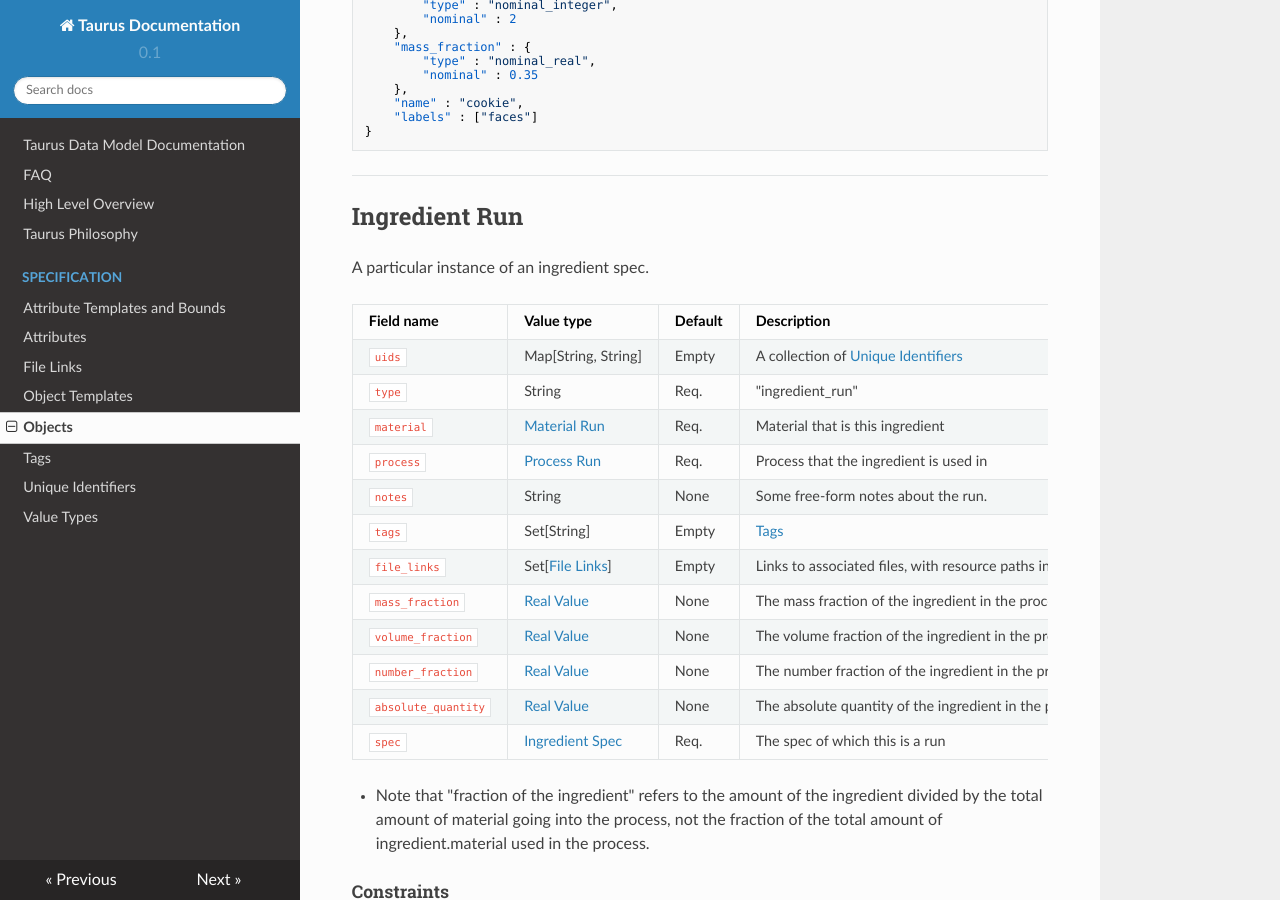
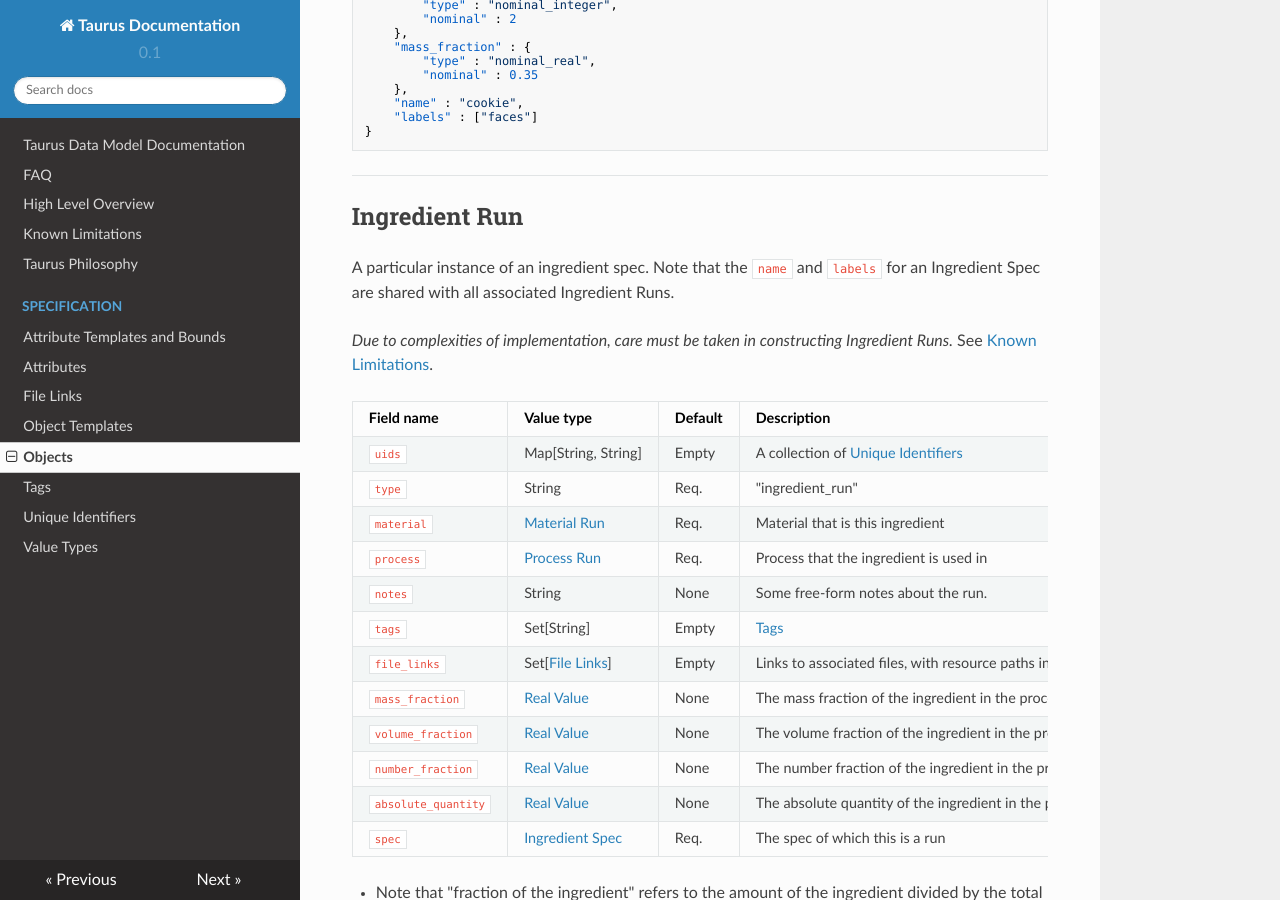
Before and after one commit to CitrineInformatics/gemd-docs, an MkDocs documentation site: the page built from docs/specification/objects.md, in a window 1280 px wide and 900 px high, scrolled down 6446 px. Built offline with MkDocs 1.6.1, drawn with Linux system fonts in a browser that asks for light colours; nearby versions of some CDN libraries.

Commit message:
Added known limitations documentation

```diff
--- a/docs/specification/objects.md
+++ b/docs/specification/objects.md
@@ -317,35 +317,37 @@
 ---
 ## Ingredient Run
 
-A particular instance of an ingredient spec.
+A particular instance of an ingredient spec. Note that the `name` and `labels` for an Ingredient Spec are shared with all associated Ingredient Runs.
 
-Field name | Value type | Default | Description
------------|------------|---------|------------
-`uids`         | Map[String, String] | Empty | A collection of [Unique Identifiers](../unique-identifiers)
-`type`         | String     | Req. | "ingredient_run"
-`material`     | [Material Run](./#material-run) | Req. | Material that is this ingredient
-`process`      | [Process Run](./#process-run) | Req. | Process that the ingredient is used in
-`notes`       | String     | None | Some free-form notes about the run.
-`tags`        | Set[String]| Empty | [Tags](../tags)
-`file_links`  | Set\[[File Links](../file-links)] | Empty | Links to associated files, with resource paths into the files API
-`mass_fraction` | [Real Value](../value-types#real-values) | None | The mass fraction of the ingredient in the process
-`volume_fraction` | [Real Value](../value-types#real-values) | None | The volume fraction of the ingredient in the process
-`number_fraction` | [Real Value](../value-types#real-values) | None | The number fraction of the ingredient in the process
-`absolute_quantity` | [Real Value](../value-types#real-values) | None | The absolute quantity of the ingredient in the process
-`spec`| [Ingredient Spec](./#ingredient-spec) | Req. | The spec of which this is a run
+*Due to complexities of implementation, care must be taken in constructing Ingredient Runs.*  See [Known Limitations](../../known_limitations).
+
+Field name          | Value type                               | Default | Description
+--------------------|------------------------------------------|---------|------------
+`uids`              | Map[String, String]                      | Empty   | A collection of [Unique Identifiers](../unique-identifiers)
+`type`              | String                                   | Req.    | "ingredient_run"
+`material`          | [Material Run](./#material-run)          | Req.    | Material that is this ingredient
+`process`           | [Process Run](./#process-run)            | Req.    | Process that the ingredient is used in
+`notes`             | String                                   | None    | Some free-form notes about the run.
+`tags`              | Set[String]                              | Empty   | [Tags](../tags)
+`file_links`        | Set\[[File Links](../file-links)]        | Empty   | Links to associated files, with resource paths into the files API
+`mass_fraction`     | [Real Value](../value-types#real-values) | None    | The mass fraction of the ingredient in the process
+`volume_fraction`   | [Real Value](../value-types#real-values) | None    | The volume fraction of the ingredient in the process
+`number_fraction`   | [Real Value](../value-types#real-values) | None    | The number fraction of the ingredient in the process
+`absolute_quantity` | [Real Value](../value-types#real-values) | None    | The absolute quantity of the ingredient in the process
+`spec`              | [Ingredient Spec](./#ingredient-spec)    | Req.    | The spec of which this is a run
 
 * Note that "fraction of the ingredient" refers to the amount of the ingredient divided by the total amount of material going into the process, not the fraction of the total amount of ingredient.material used in the process.
 
 ##### Constraints
 
-Field name | Relationship | Field Name
------------|:------------:|------------
-`mass_fraction` | <= | 1
-`volume_fraction` | <= | 1
-`number_fraction` | <= | 1
-`mass_fraction.units` | == | `dimensionless`
-`volume_fraction.units` | == | `dimensionless`
-`number_fraction.units` | == | `dimensionless`
+Field name              | Relationship | Field Name
+------------------------|:------------:|------------
+`mass_fraction`         |      <=      | 1
+`volume_fraction`       |      <=      | 1
+`number_fraction`       |      <=      | 1
+`mass_fraction.units`   |      ==      | `dimensionless`
+`volume_fraction.units` |      ==      | `dimensionless`
+`number_fraction.units` |      ==      | `dimensionless`
 
 An Ingredient Run and its spec must be paired with a linked Material Run/Spec pair and with a linked Process Run/Spec pair.
 The spec's process and the process's spec must point to the same Process Spec.
```
Also changed, not shown: docs/faq.md (+5 -0 lines), docs/known_limitations.md (added, +28 -0 lines), docs/philosophy.md (+1 -0 lines), docs/specification/value-types.md (+3 -1 lines).
